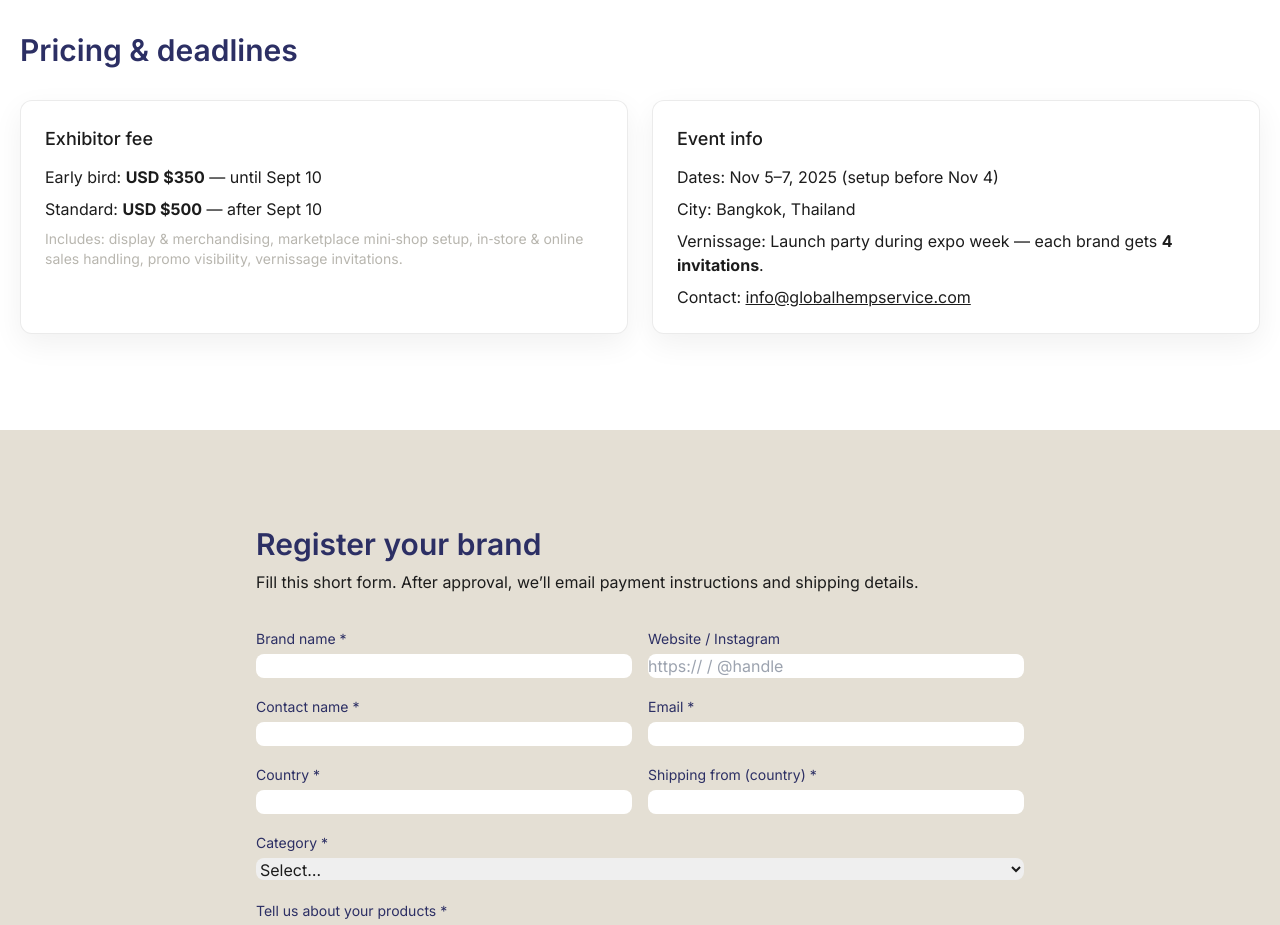
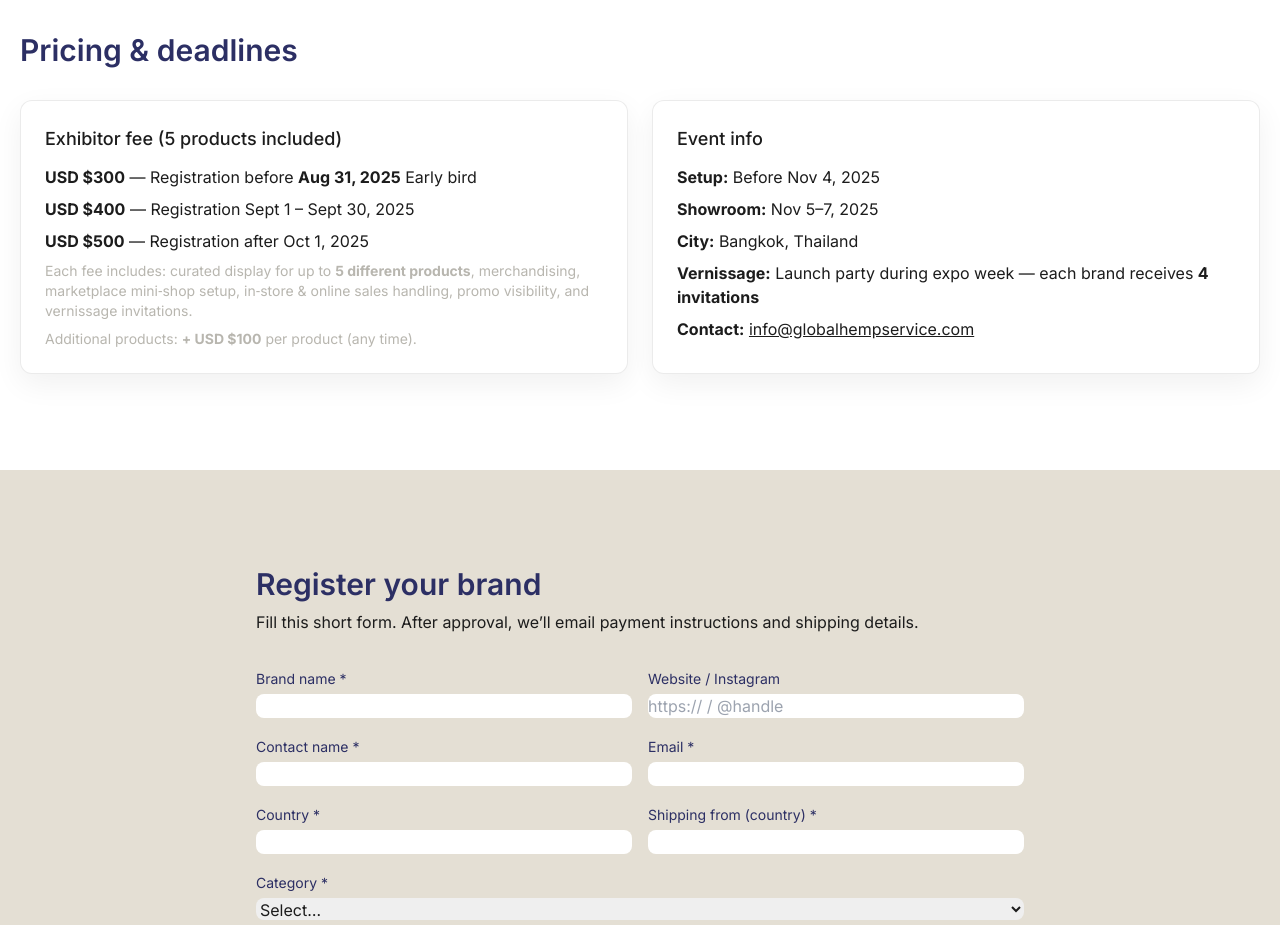
Before and after one commit to IglesiaPaul/HEMPIN, a plain HTML site: page index.html in a window 1280 px wide. Shown: the part 2560-3485 px from the top of the page. Drawn offline with nearby package versions, Linux system fonts and the light colour scheme.

Commit message:
Update index.html
pricing section

```diff
--- a/index.html
+++ b/index.html
@@ -204,26 +204,29 @@
     </div>
   </section>
 
-  <!-- Pricing -->
+  <!-- Pricing & Deadlines Preview -->
   <section id="pricing" class="py-16 sm:py-24 border-t border-brand-stone bg-white">
     <div class="container mx-auto px-5">
       <h2 class="text-2xl sm:text-3xl font-semibold text-brand-indigo" data-aos="fade-up">Pricing & deadlines</h2>
       <div class="mt-8 grid md:grid-cols-2 gap-6" data-aos="fade-up" data-aos-delay="50">
         <div class="p-6 rounded-xl card bg-white">
-          <div class="text-lg font-medium">Exhibitor fee</div>
-            <ul class="mt-3 space-y-2 text-brand-charcoal">
-            <li>Early bird: <strong>USD $350</strong> — until Sept 10</li>
-            <li>Standard: <strong>USD $500</strong> — after Sept 10</li>
-            <li class="text-sm text-brand-stone">Includes: display & merchandising, marketplace mini‑shop setup, in‑store & online sales handling, promo visibility, vernissage invitations.</li>
+          <div class="text-lg font-medium">Exhibitor fee (5 products included)</div>
+          <ul class="mt-3 space-y-2 text-brand-charcoal">
+            <li><strong>USD $300</strong> — Registration before <strong>Aug 31, 2025</strong> <span class="badge">Early bird</span></li>
+            <li><strong>USD $400</strong> — Registration Sept 1 – Sept 30, 2025</li>
+            <li><strong>USD $500</strong> — Registration after Oct 1, 2025</li>
+            <li class="text-sm text-brand-stone">Each fee includes: curated display for up to <strong>5 different products</strong>, merchandising, marketplace mini‑shop setup, in‑store & online sales handling, promo visibility, and vernissage invitations.</li>
+            <li class="text-sm text-brand-stone">Additional products: <strong>+ USD $100</strong> per product (any time).</li>
           </ul>
         </div>
         <div class="p-6 rounded-xl card bg-white">
           <div class="text-lg font-medium">Event info</div>
-            <ul class="mt-3 space-y-2 text-brand-charcoal">
-            <li>Dates: Nov 5–7, 2025 (setup before Nov 4)</li>
-            <li>City: Bangkok, Thailand</li>
-            <li>Vernissage: Launch party during expo week — each brand gets <strong>4 invitations</strong>.</li>
-            <li>Contact: <a class="underline hover:no-underline" href="mailto:info@globalhempservice.com">info@globalhempservice.com</a></li>
+          <ul class="mt-3 space-y-2 text-brand-charcoal">
+            <li><strong>Setup:</strong> Before Nov 4, 2025</li>
+            <li><strong>Showroom:</strong> Nov 5–7, 2025</li>
+            <li><strong>City:</strong> Bangkok, Thailand</li>
+            <li><strong>Vernissage:</strong> Launch party during expo week — each brand receives <strong>4 invitations</strong></li>
+            <li><strong>Contact:</strong> <a class="underline hover:no-underline" href="mailto:info@globalhempservice.com">info@globalhempservice.com</a></li>
           </ul>
         </div>
       </div>
```
